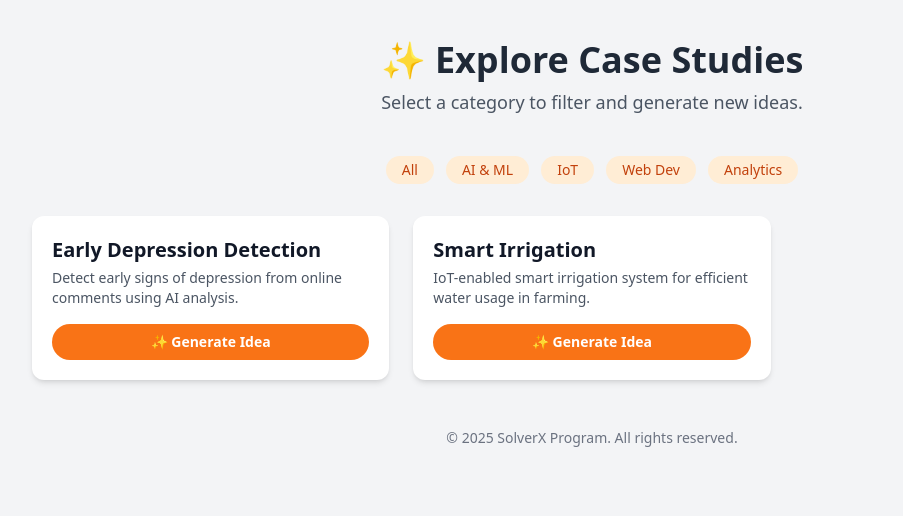
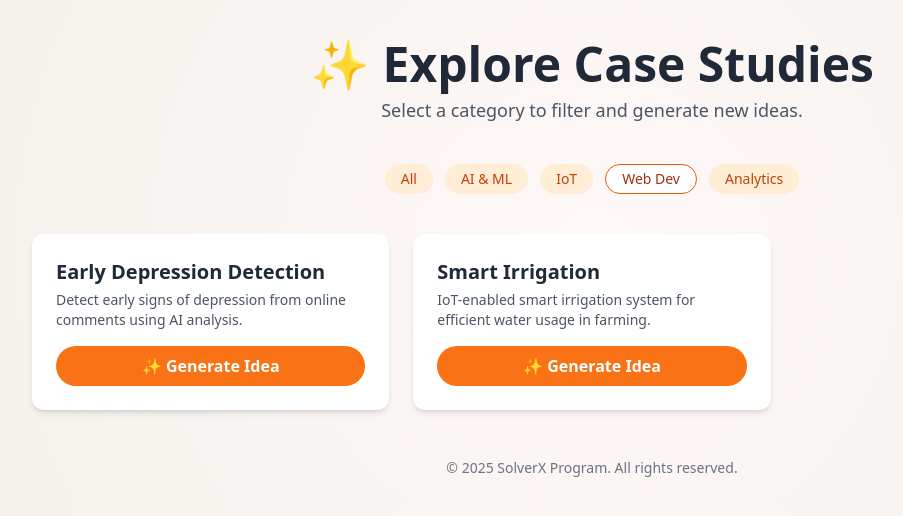
Before and after one commit to MalyaKapoor/solverx, a plain HTML site: page index.html in a window 1280 px wide. Shown: the whole page, without its empty margins (48-951 px from the left). Drawn offline with nearby package versions, Linux system fonts and the light colour scheme.

Commit message:
Update index.html

```diff
--- a/index.html
+++ b/index.html
@@ -2,57 +2,61 @@
 <html lang="en">
   <head>
     <meta charset="UTF-8" />
-  <meta name="viewport" content="width=device-width, initial-scale=1.0"/>
-  <title>Gemini-Like Case Study Explorer</title>
+    <meta name="viewport" content="width=device-width, initial-scale=1.0" />
+    <title>Explore Case Studies</title>
     <script src="https://cdn.tailwindcss.com"></script>
+    <style>
+      body {
+        background: radial-gradient(circle at center, #fef9f6, #f4f0ec);
+      }
+    </style>
   </head>
-<body class="bg-gray-100 font-sans text-gray-800">
+  <body class="font-sans text-gray-800">
 
-  <!-- Header -->
-  <div class="max-w-6xl mx-auto px-4 py-10">
-    <h1 class="text-4xl font-bold text-center mb-2">✨ Explore Case Studies</h1>
-    <p class="text-center text-lg text-gray-600">Select a category to filter and generate new ideas.</p>
+    <!-- Heading -->
+    <section class="text-center px-4 py-10">
+      <h1 class="text-4xl sm:text-5xl font-bold mb-2">✨ Explore Case Studies</h1>
+      <p class="text-gray-600 text-lg">Select a category to filter and generate new ideas.</p>
+    </section>
+
+    <!-- Filter Buttons -->
+    <div class="flex flex-wrap justify-center gap-3 mb-10 px-4">
+      <button class="px-4 py-1 rounded-full text-sm font-medium bg-orange-100 text-orange-700 hover:bg-orange-200">All</button>
+      <button class="px-4 py-1 rounded-full text-sm font-medium bg-orange-100 text-orange-700 hover:bg-orange-200">AI & ML</button>
+      <button class="px-4 py-1 rounded-full text-sm font-medium bg-orange-100 text-orange-700 hover:bg-orange-200">IoT</button>
+      <button class="px-4 py-1 rounded-full text-sm font-medium border border-orange-600 text-orange-800 bg-white hover:bg-orange-50">Web Dev</button>
+      <button class="px-4 py-1 rounded-full text-sm font-medium bg-orange-100 text-orange-700 hover:bg-orange-200">Analytics</button>
     </div>
 
-  <!-- Filter Buttons -->
-  <div class="flex flex-wrap justify-center gap-3 mb-8 px-4">
-    <button class="tag-btn bg-orange-100 text-orange-700 px-4 py-1 rounded-full text-sm font-medium hover:bg-orange-200">All</button>
-    <button class="tag-btn bg-orange-100 text-orange-700 px-4 py-1 rounded-full text-sm font-medium hover:bg-orange-200">AI & ML</button>
-    <button class="tag-btn bg-orange-100 text-orange-700 px-4 py-1 rounded-full text-sm font-medium hover:bg-orange-200">IoT</button>
-    <button class="tag-btn bg-orange-100 text-orange-700 px-4 py-1 rounded-full text-sm font-medium hover:bg-orange-200">Web Dev</button>
-    <button class="tag-btn bg-orange-100 text-orange-700 px-4 py-1 rounded-full text-sm font-medium hover:bg-orange-200">Analytics</button>
-    <!-- Add more as needed -->
+    <!-- Cards Grid -->
+    <div class="grid grid-cols-1 sm:grid-cols-2 md:grid-cols-3 gap-6 max-w-6xl mx-auto px-4">
+
+      <!-- Card 1 -->
+      <div class="bg-white p-6 rounded-xl shadow-md hover:shadow-lg transition-all duration-300 flex flex-col justify-between">
+        <div>
+          <h2 class="text-xl font-semibold mb-1">Early Depression Detection</h2>
+          <p class="text-sm text-gray-600">Detect early signs of depression from online comments using AI analysis.</p>
+        </div>
+        <button class="mt-4 bg-orange-500 text-white py-2 rounded-full font-semibold hover:bg-orange-600 transition-all">✨ Generate Idea</button>
       </div>
 
-  <!-- Card Grid -->
-  <div class="grid grid-cols-1 sm:grid-cols-2 md:grid-cols-3 gap-6 max-w-6xl mx-auto px-4">
-
-    <!-- Single Card -->
-    <div class="bg-white rounded-xl shadow-md p-5 flex flex-col justify-between">
+      <!-- Card 2 -->
+      <div class="bg-white p-6 rounded-xl shadow-md hover:shadow-lg transition-all duration-300 flex flex-col justify-between">
         <div>
-        <h3 class="text-xl font-semibold mb-1 text-gray-900">Early Depression Detection</h3>
-        <p class="text-sm text-gray-600">Detect early signs of depression from online comments using AI analysis.</p>
+          <h2 class="text-xl font-semibold mb-1">Smart Irrigation</h2>
+          <p class="text-sm text-gray-600">IoT-enabled smart irrigation system for efficient water usage in farming.</p>
         </div>
-      <button class="mt-4 w-full bg-orange-500 text-white py-2 rounded-full text-sm font-bold hover:bg-orange-600 transition-all">✨ Generate Idea</button>
+        <button class="mt-4 bg-orange-500 text-white py-2 rounded-full font-semibold hover:bg-orange-600 transition-all">✨ Generate Idea</button>
       </div>
 
-    <!-- Duplicate above for more cards -->
-    <div class="bg-white rounded-xl shadow-md p-5 flex flex-col justify-between">
-      <div>
-        <h3 class="text-xl font-semibold mb-1 text-gray-900">Smart Irrigation</h3>
-        <p class="text-sm text-gray-600">IoT-enabled smart irrigation system for efficient water usage in farming.</p>
-      </div>
-      <button class="mt-4 w-full bg-orange-500 text-white py-2 rounded-full text-sm font-bold hover:bg-orange-600 transition-all">✨ Generate Idea</button>
-    </div>
-
-    <!-- Add more cards here as needed -->
+      <!-- Add More Cards Here as Needed -->
 
     </div>
 
     <!-- Footer -->
-  <div class="text-center text-gray-500 text-sm mt-12 mb-6">
+    <footer class="text-center text-gray-500 text-sm mt-12 mb-6">
       © 2025 SolverX Program. All rights reserved.
-  </div>
+    </footer>
 
   </body>
 </html>
```
Lines whose indentation alone changed are shown as unchanged.
